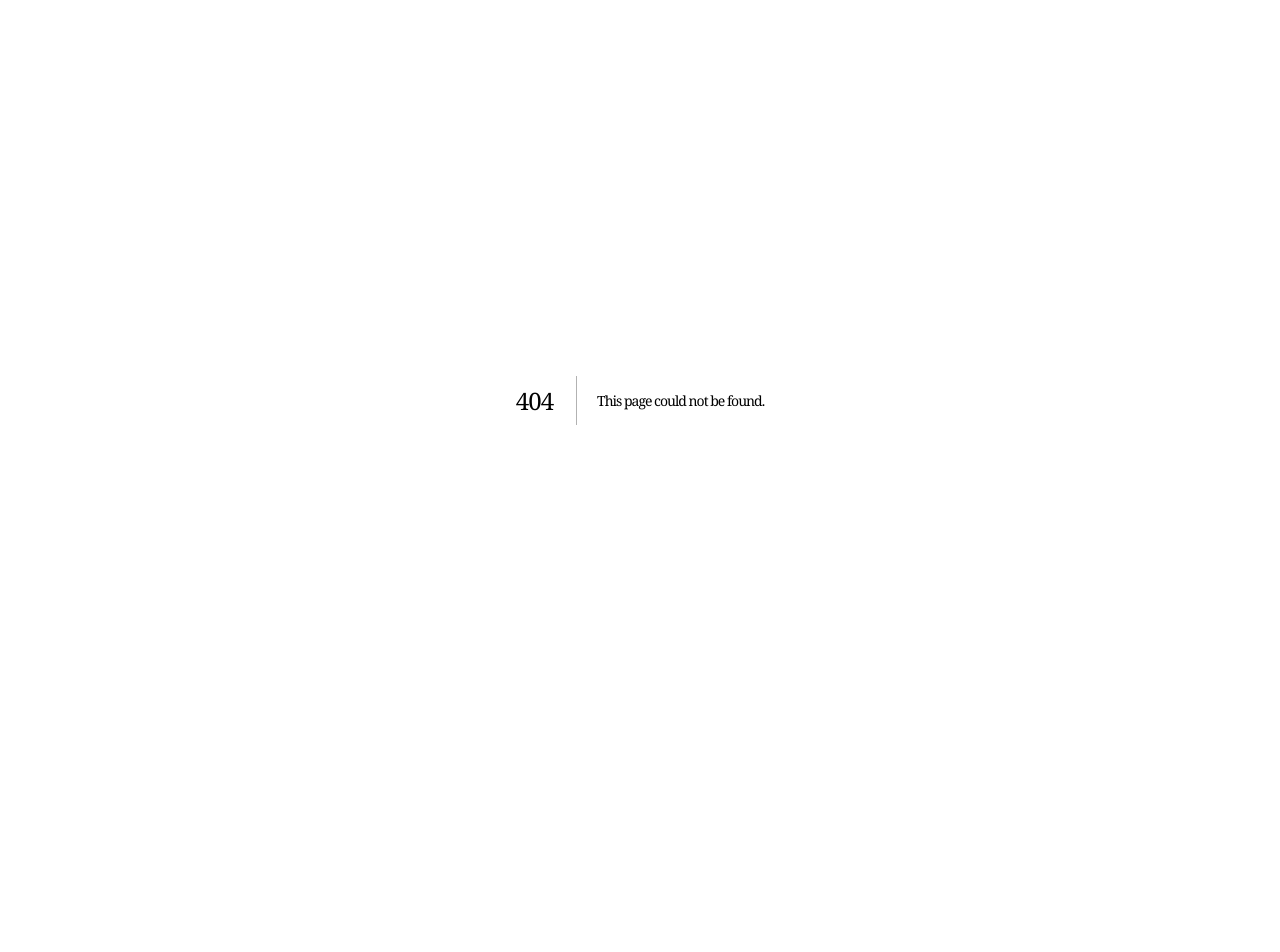
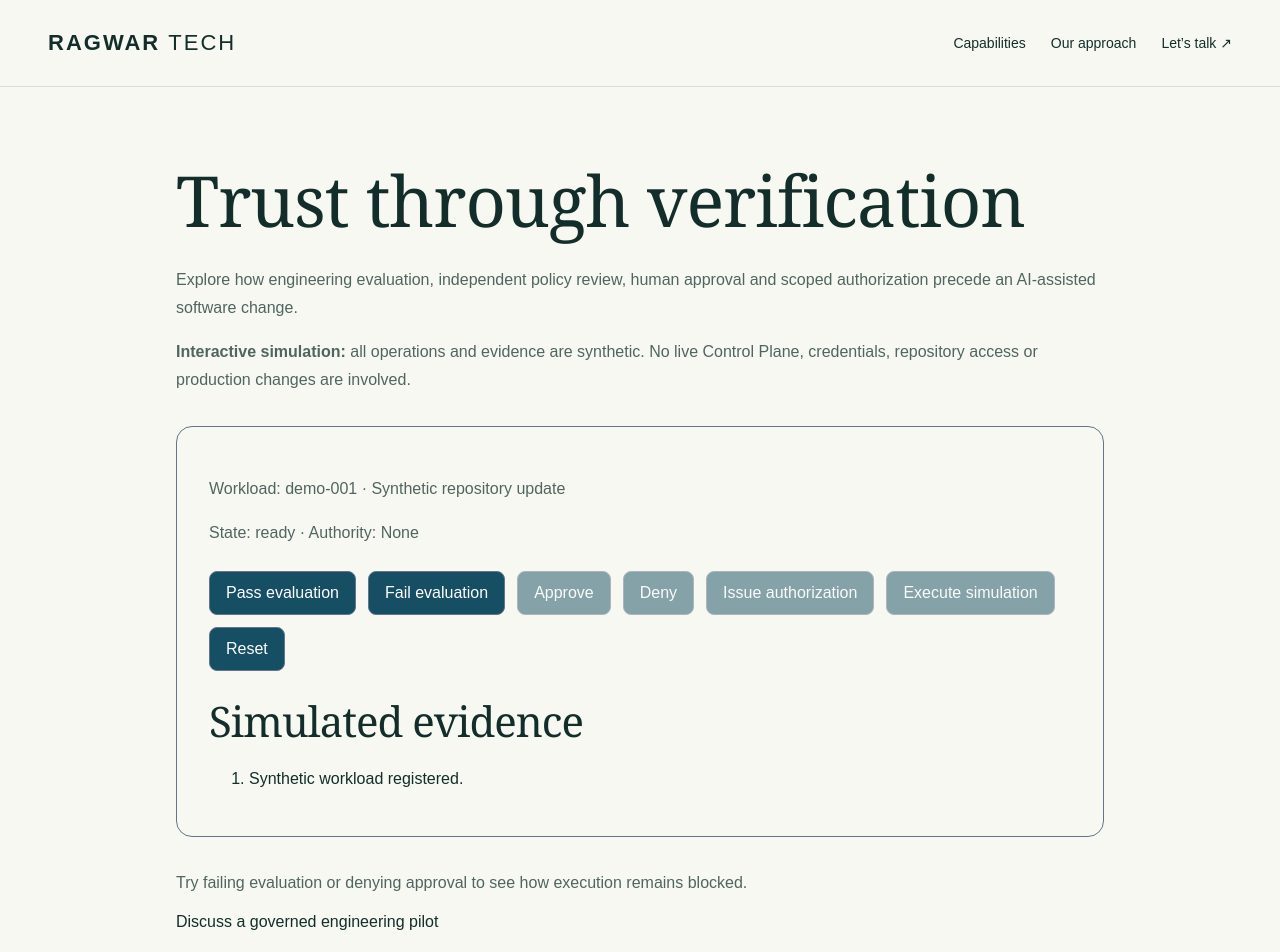
Before and after one commit to ragwarnoble/techragwar, a Next.js app in the folder frontend/: page /demo in a window 1280 px wide. Before the commit this address had no page. Shown: the top 952 px of the page. Before the commit the page ends 800 px from the top, so only its background shows below. Built offline with nearby package versions, Linux system fonts and the light colour scheme.

Commit message:
feat: add synthetic governance demo

```diff
--- /dev/null
+++ b/frontend/app/demo/page.tsx
@@ -0,0 +1,20 @@
+import { SiteHeader } from "../../components/SiteHeader";
+import { SiteFooter } from "../../components/SiteFooter";
+import { GovernanceDemo } from "../../components/GovernanceDemo";
+import styles from "./demo.module.css";
+
+export const metadata = { title: "Governed AI Engineering Demo | Ragwar Tech" };
+export default function DemoPage() {
+  return <>
+    <SiteHeader />
+    <main id="main" className={styles.page}>
+      <h1>Trust through verification</h1>
+      <p>Explore how engineering evaluation, independent policy review, human approval and scoped authorization precede an AI-assisted software change.</p>
+      <p><strong>Interactive simulation:</strong> all operations and evidence are synthetic. No live Control Plane, credentials, repository access or production changes are involved.</p>
+      <GovernanceDemo />
+      <p>Try failing evaluation or denying approval to see how execution remains blocked.</p>
+      <a href="/#contact">Discuss a governed engineering pilot</a>
+    </main>
+    <SiteFooter />
+  </>;
+}
```
